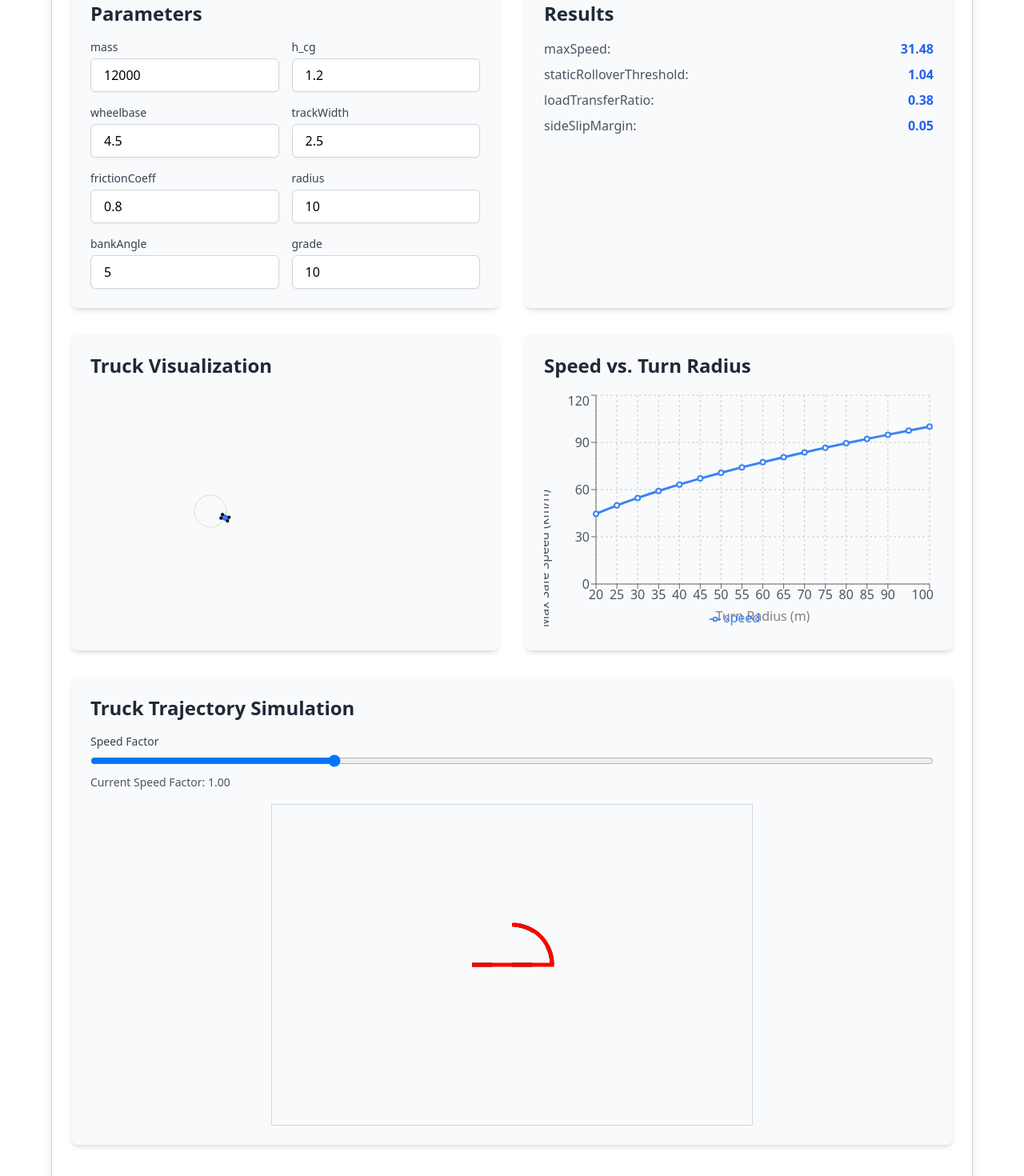
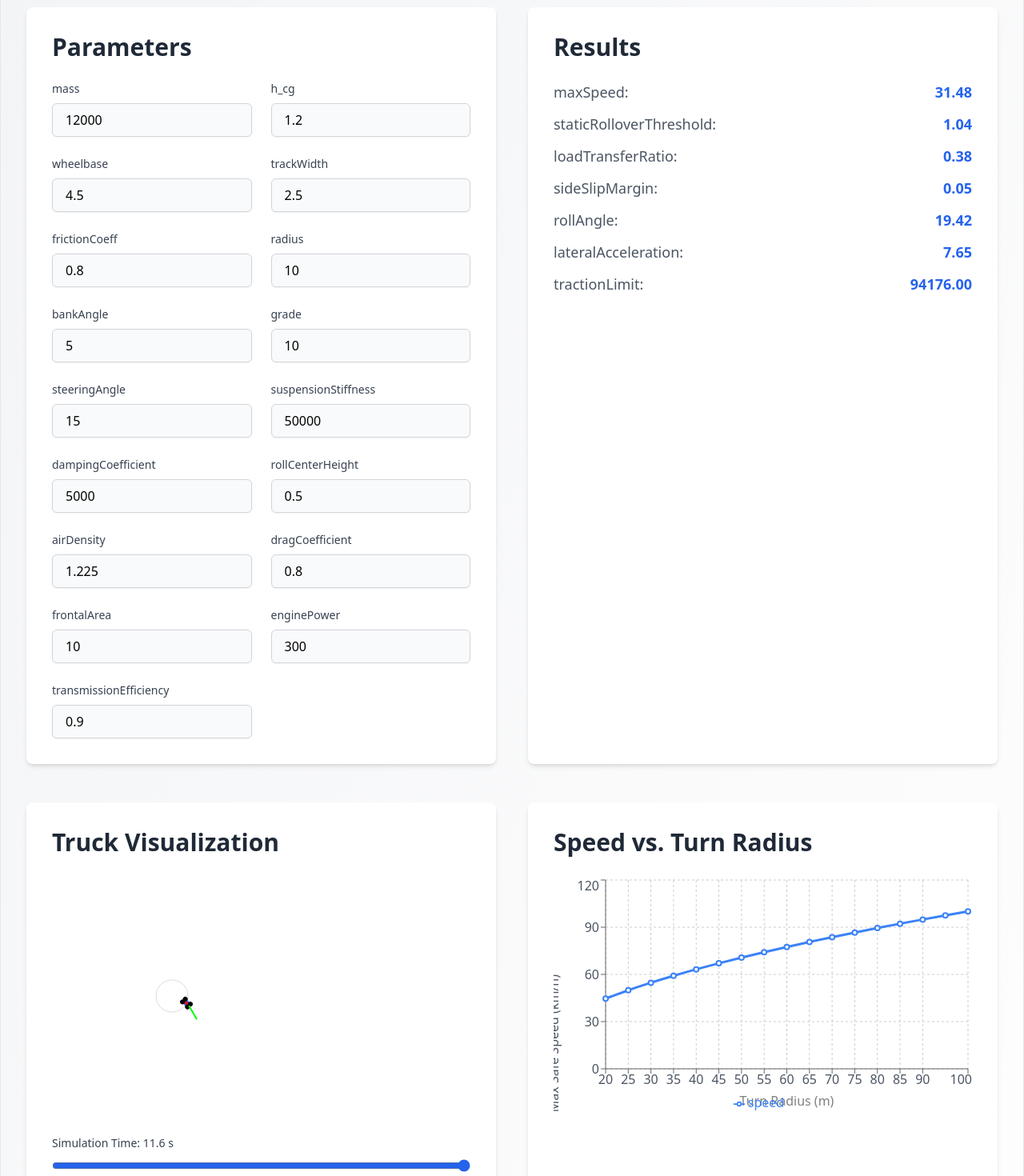
Before and after one commit to ProPrak01/truckTurnSimulatorHFD, a React (Vite) app: page / in a window 1280 px wide. Shown: the part 120-1590 px from the top of the page at 80% size. Built offline with nearby package versions, Linux system fonts and the light colour scheme.

Commit message:
changes_2

```diff
--- a/src/mainTruckSimulator.jsx
+++ b/src/mainTruckSimulator.jsx
@@ -20,6 +20,15 @@ const TruckTurnSimulator = () => {
     radius: 10, // meters
     bankAngle: 5, // degrees
     grade: 10, // degrees
+    steeringAngle: 15, // degrees
+    suspensionStiffness: 50000, // N/m
+    dampingCoefficient: 5000, // Ns/m
+    rollCenterHeight: 0.5, // meters
+    airDensity: 1.225, // kg/m³
+    dragCoefficient: 0.8,
+    frontalArea: 10, // m²
+    enginePower: 300, // kW
+    transmissionEfficiency: 0.9,
   });
 
   const [results, setResults] = useState({
@@ -27,6 +36,9 @@ const TruckTurnSimulator = () => {
     staticRolloverThreshold: 0,
     loadTransferRatio: 0,
     sideSlipMargin: 0,
+    rollAngle: 0,
+    lateralAcceleration: 0,
+    tractionLimit: 0,
   });
 
   const [speedData, setSpeedData] = useState([]);
@@ -36,6 +48,7 @@ const TruckTurnSimulator = () => {
     actual: [],
   });
   const [speedFactor, setSpeedFactor] = useState(1.0);
+  const [simulationTime, setSimulationTime] = useState(0);
 
   const canvasRef = useRef(null);
 
@@ -52,41 +65,77 @@ const TruckTurnSimulator = () => {
     return Math.sqrt(radius * lateralAcc);
   };
 
+  const calculateRollAngle = (lateralAcceleration) => {
+    const rollStiffness = params.suspensionStiffness * params.trackWidth ** 2;
+    const rollMoment = params.mass * params.h_cg * lateralAcceleration;
+    return (Math.atan(rollMoment / rollStiffness) * 180) / Math.PI;
+  };
+
+  const calculateLateralAcceleration = (speed, radius) => {
+    return speed ** 2 / radius;
+  };
+
+  const calculateTractionLimit = () => {
+    return params.frictionCoeff * params.mass * g;
+  };
+
+  const calculateAerodynamicDrag = (speed) => {
+    return (
+      0.5 *
+      params.airDensity *
+      params.dragCoefficient *
+      params.frontalArea *
+      speed ** 2
+    );
+  };
+
   const simulateTrajectory = (radius, speed, bankAngle, grade) => {
-    const arcAngle = Array.from(
-      { length: 50 },
-      (_, i) => (i * Math.PI) / (2 * 49)
-    );
-    const xIdeal = arcAngle.map((angle) => radius * Math.cos(angle));
-    const yIdeal = arcAngle.map((angle) => radius * Math.sin(angle));
+    const dt = 0.1; // Time step
+    const simulationDuration = 10; // Total simulation time
+    const steps = Math.floor(simulationDuration / dt);
 
-    const xStraight = Array.from(
-      { length: 20 },
-      (_, i) => -radius + (i * radius) / 19
-    );
-    const yStraight = new Array(20).fill(0);
+    let x = 0;
+    let y = 0;
+    let heading = 0;
+    let v = speed;
 
-    const xIdealFull = [...xStraight, ...xIdeal];
-    const yIdealFull = [...yStraight, ...yIdeal];
+    const xIdeal = [];
+    const yIdeal = [];
+    const xActual = [];
+    const yActual = [];
 
-    const xActual = [...xIdealFull];
-    const yActual = [...yIdealFull];
+    for (let i = 0; i < steps; i++) {
+      const time = i * dt;
+      const idealX = radius * Math.cos((v * time) / radius);
+      const idealY = radius * Math.sin((v * time) / radius);
+      xIdeal.push(idealX);
+      yIdeal.push(idealY);
 
-    const actualPathLength = xActual.length;
-    const deviationFactor = speed ** 2 / (radius * params.frictionCoeff * g);
+      // Calculate forces
+      const lateralAcceleration = calculateLateralAcceleration(v, radius);
+      const rollAngle = calculateRollAngle(lateralAcceleration);
+      const tractionForce = calculateTractionLimit();
+      const dragForce = calculateAerodynamicDrag(v);
 
-    for (let i = 1; i < actualPathLength; i++) {
-      if (i >= 5) {
-        const deviation = deviationFactor * 0.05 * (i / actualPathLength) ** 2;
-        if (i - 1 < arcAngle.length) {
-          xActual[i] += deviation * (1 + Math.sin(arcAngle[i - 1]) * 1.5);
-          yActual[i] += deviation * 1.5;
-        }
-      }
+      // Update velocity
+      const accelerationMagnitude =
+        (params.enginePower * params.transmissionEfficiency * 1000) /
+          (params.mass * v) -
+        dragForce / params.mass;
+      v += accelerationMagnitude * dt;
+
+      // Update position and heading
+      const angularVelocity = v / radius;
+      heading += angularVelocity * dt;
+      x += v * Math.cos(heading) * dt;
+      y += v * Math.sin(heading) * dt;
+
+      xActual.push(x);
+      yActual.push(y);
     }
 
     return {
-      ideal: xIdealFull.map((x, i) => ({ x, y: yIdealFull[i] })),
+      ideal: xIdeal.map((x, i) => ({ x, y: yIdeal[i] })),
       actual: xActual.map((x, i) => ({ x, y: yActual[i] })),
     };
   };
@@ -112,11 +161,21 @@ const TruckTurnSimulator = () => {
         Math.cos((params.grade * Math.PI) / 180) -
       maxSpeed ** 2 / params.radius;
 
+    const lateralAcceleration = calculateLateralAcceleration(
+      maxSpeed,
+      params.radius
+    );
+    const rollAngle = calculateRollAngle(lateralAcceleration);
+    const tractionLimit = calculateTractionLimit();
+
     setResults({
       maxSpeed: maxSpeed * 3.6, // Convert to km/h
       staticRolloverThreshold,
       loadTransferRatio,
       sideSlipMargin,
+      rollAngle,
+      lateralAcceleration,
+      tractionLimit,
     });
 
     // Generate speed data for different radii
@@ -142,6 +201,7 @@ const TruckTurnSimulator = () => {
     // Animate truck turning
     const interval = setInterval(() => {
       setTruckAngle((prevAngle) => (prevAngle + 1) % 360);
+      setSimulationTime((prevTime) => prevTime + 0.1);
     }, 50);
     return () => clearInterval(interval);
   }, [params, speedFactor]);
@@ -182,7 +242,6 @@ const TruckTurnSimulator = () => {
   const handleParamChange = (name, value) => {
     setParams((prevParams) => ({ ...prevParams, [name]: parseFloat(value) }));
   };
-
   const TruckVisualization = () => {
     const scale = 2;
     const truckLength = params.wheelbase * scale;
@@ -190,6 +249,9 @@ const TruckTurnSimulator = () => {
     const centerX = 150;
     const centerY = 150;
     const turnRadius = params.radius * scale;
+
+    // Calculate truck tilt based on roll angle
+    const truckTilt = results.rollAngle;
 
     return (
       <svg width="300" height="300" viewBox="0 0 300 300">
@@ -205,9 +267,15 @@ const TruckTurnSimulator = () => {
 
         {/* Truck */}
         <g transform={`rotate(${truckAngle}, ${centerX}, ${centerY})`}>
+          <g
+            transform={`translate(${centerX}, ${
+              centerY - turnRadius
+            }) rotate(${truckTilt})`}
+          >
+            {/* Truck body */}
             <rect
-            x={centerX - truckWidth / 2}
-            y={centerY - turnRadius - truckLength / 2}
+              x={-truckWidth / 2}
+              y={-truckLength / 2}
               width={truckWidth}
               height={truckLength}
               fill="#3b82f6"
@@ -216,65 +284,85 @@ const TruckTurnSimulator = () => {
             />
             {/* Wheels */}
             <circle
-            cx={centerX - truckWidth / 2}
-            cy={centerY - turnRadius - truckLength / 2}
-            r={2}
+              cx={-truckWidth / 2}
+              cy={-truckLength / 2}
+              r={3}
               fill="#000"
             />
             <circle
-            cx={centerX + truckWidth / 2}
-            cy={centerY - turnRadius - truckLength / 2}
-            r={2}
+              cx={truckWidth / 2}
+              cy={-truckLength / 2}
+              r={3}
               fill="#000"
             />
             <circle
-            cx={centerX - truckWidth / 2}
-            cy={centerY - turnRadius + truckLength / 2}
-            r={2}
+              cx={-truckWidth / 2}
+              cy={truckLength / 2}
+              r={3}
               fill="#000"
             />
             <circle
-            cx={centerX + truckWidth / 2}
-            cy={centerY - turnRadius + truckLength / 2}
-            r={2}
+              cx={truckWidth / 2}
+              cy={truckLength / 2}
+              r={3}
               fill="#000"
             />
+            {/* Center of gravity */}
+            <circle cx={0} cy={0} r={2} fill="#ff0000" />
+            {/* Steering angle indicator */}
+            <line
+              x1={0}
+              y1={-truckLength / 2}
+              x2={Math.sin((params.steeringAngle * Math.PI) / 180) * 20}
+              y2={
+                -truckLength / 2 -
+                Math.cos((params.steeringAngle * Math.PI) / 180) * 20
+              }
+              stroke="#00ff00"
+              strokeWidth="2"
+            />
+          </g>
         </g>
       </svg>
     );
   };
 
   return (
-    <div className="p-6 max-w-6xl mx-auto bg-white rounded-lg shadow-lg border border-gray-300">
-      <h1 className="text-4xl font-bold mb-8 text-center text-blue-600">
+    <div className="p-8 max-w-7xl mx-auto bg-gradient-to-br from-gray-100 to-white rounded-xl shadow-2xl border border-gray-200 transition-all duration-300 hover:shadow-lg hover:border-blue-300">
+      <h1 className="text-5xl font-extrabold mb-12 text-center text-blue-700 tracking-tight">
         Truck Turn Simulator
       </h1>
-      <div className="grid grid-cols-1 md:grid-cols-2 gap-8 mb-8">
-        <div className="bg-gray-50 p-6 rounded-lg shadow-md">
-          <h2 className="text-2xl font-semibold mb-4 text-gray-800">
+
+      {/* Parameters and Results Section */}
+      <div className="grid grid-cols-1 lg:grid-cols-2 gap-10 mb-12">
+        {/* Parameters Card */}
+        <div className="bg-white p-8 rounded-lg shadow-md transform hover:scale-105 transition duration-300">
+          <h2 className="text-3xl font-semibold mb-6 text-gray-800">
             Parameters
           </h2>
-          <div className="grid grid-cols-2 gap-4">
+          <div className="grid grid-cols-2 gap-6">
             {Object.entries(params).map(([key, value]) => (
               <div key={key} className="flex flex-col">
-                <label className="block text-sm font-medium text-gray-700 mb-1">
+                <label className="block text-sm font-medium text-gray-700 mb-2">
                   {key}
                 </label>
                 <input
                   type="number"
                   value={value}
                   onChange={(e) => handleParamChange(key, e.target.value)}
-                  className="w-full px-4 py-2 bg-white border border-gray-300 rounded-md shadow-sm focus:outline-none focus:ring-2 focus:ring-blue-500 focus:border-transparent transition duration-200"
+                  className="w-full px-4 py-2 bg-gray-50 border border-gray-300 rounded-md shadow-sm focus:ring-2 focus:ring-blue-500 focus:border-blue-500 transition duration-200"
                 />
               </div>
             ))}
           </div>
         </div>
-        <div className="bg-gray-50 p-6 rounded-lg shadow-md">
-          <h2 className="text-2xl font-semibold mb-4 text-gray-800">Results</h2>
-          <ul className="space-y-2">
+
+        {/* Results Card */}
+        <div className="bg-white p-8 rounded-lg shadow-md transform hover:scale-105 transition duration-300">
+          <h2 className="text-3xl font-semibold mb-6 text-gray-800">Results</h2>
+          <ul className="space-y-3">
             {Object.entries(results).map(([key, value]) => (
-              <li key={key} className="flex justify-between">
+              <li key={key} className="flex justify-between text-lg">
                 <span className="text-gray-600">{key}:</span>
                 <span className="font-semibold text-blue-600">
                   {value.toFixed(2)}
@@ -284,15 +372,34 @@ const TruckTurnSimulator = () => {
           </ul>
         </div>
       </div>
-      <div className="grid grid-cols-1 md:grid-cols-2 gap-8 mb-8">
-        <div className="bg-gray-50 p-6 rounded-lg shadow-md">
-          <h2 className="text-2xl font-semibold mb-4 text-gray-800">
+
+      {/* Visualization and Chart Section */}
+      <div className="grid grid-cols-1 lg:grid-cols-2 gap-10 mb-12">
+        {/* Truck Visualization Card */}
+        <div className="bg-white p-8 rounded-lg shadow-md transform hover:scale-105 transition duration-300">
+          <h2 className="text-3xl font-semibold mb-6 text-gray-800">
             Truck Visualization
           </h2>
           <TruckVisualization />
+          <div className="mt-6">
+            <label className="block text-sm font-medium text-gray-700 mb-2">
+              Simulation Time: {simulationTime.toFixed(1)} s
+            </label>
+            <input
+              type="range"
+              min="0"
+              max="10"
+              step="0.1"
+              value={simulationTime}
+              onChange={(e) => setSimulationTime(parseFloat(e.target.value))}
+              className="w-full accent-blue-600"
+            />
           </div>
-        <div className="bg-gray-50 p-6 rounded-lg shadow-md">
-          <h2 className="text-2xl font-semibold mb-4 text-gray-800">
+        </div>
+
+        {/* Speed vs. Turn Radius Chart */}
+        <div className="bg-white p-8 rounded-lg shadow-md transform hover:scale-105 transition duration-300">
+          <h2 className="text-3xl font-semibold mb-6 text-gray-800">
             Speed vs. Turn Radius
           </h2>
           <ResponsiveContainer width="100%" height={300}>
@@ -325,12 +432,14 @@ const TruckTurnSimulator = () => {
           </ResponsiveContainer>
         </div>
       </div>
-      <div className="bg-gray-50 p-6 rounded-lg shadow-md mb-8">
-        <h2 className="text-2xl font-semibold mb-4 text-gray-800">
+
+      {/* Truck Trajectory Simulation Section */}
+      <div className="bg-white p-8 rounded-lg shadow-md transform hover:scale-105 transition duration-300">
+        <h2 className="text-3xl font-semibold mb-6 text-gray-800">
           Truck Trajectory Simulation
         </h2>
-        <div className="mb-4">
-          <label className="block text-sm font-medium text-gray-700 mb-1">
+        <div className="mb-6">
+          <label className="block text-sm font-medium text-gray-700 mb-2">
             Speed Factor
           </label>
           <input
@@ -340,9 +449,9 @@ const TruckTurnSimulator = () => {
             step="0.05"
             value={speedFactor}
             onChange={(e) => setSpeedFactor(parseFloat(e.target.value))}
-            className="w-full"
+            className="w-full accent-blue-600"
           />
-          <span className="text-sm text-gray-600">
+          <span className="text-sm text-gray-600 mt-2 block">
             Current Speed Factor: {speedFactor.toFixed(2)}
           </span>
         </div>
@@ -350,7 +459,7 @@ const TruckTurnSimulator = () => {
           ref={canvasRef}
           width="600"
           height="400"
-          className="mx-auto border border-gray-300"
+          className="mx-auto border border-gray-300 rounded-md"
         />
       </div>
     </div>
```
Lines whose indentation alone changed are shown as unchanged.
